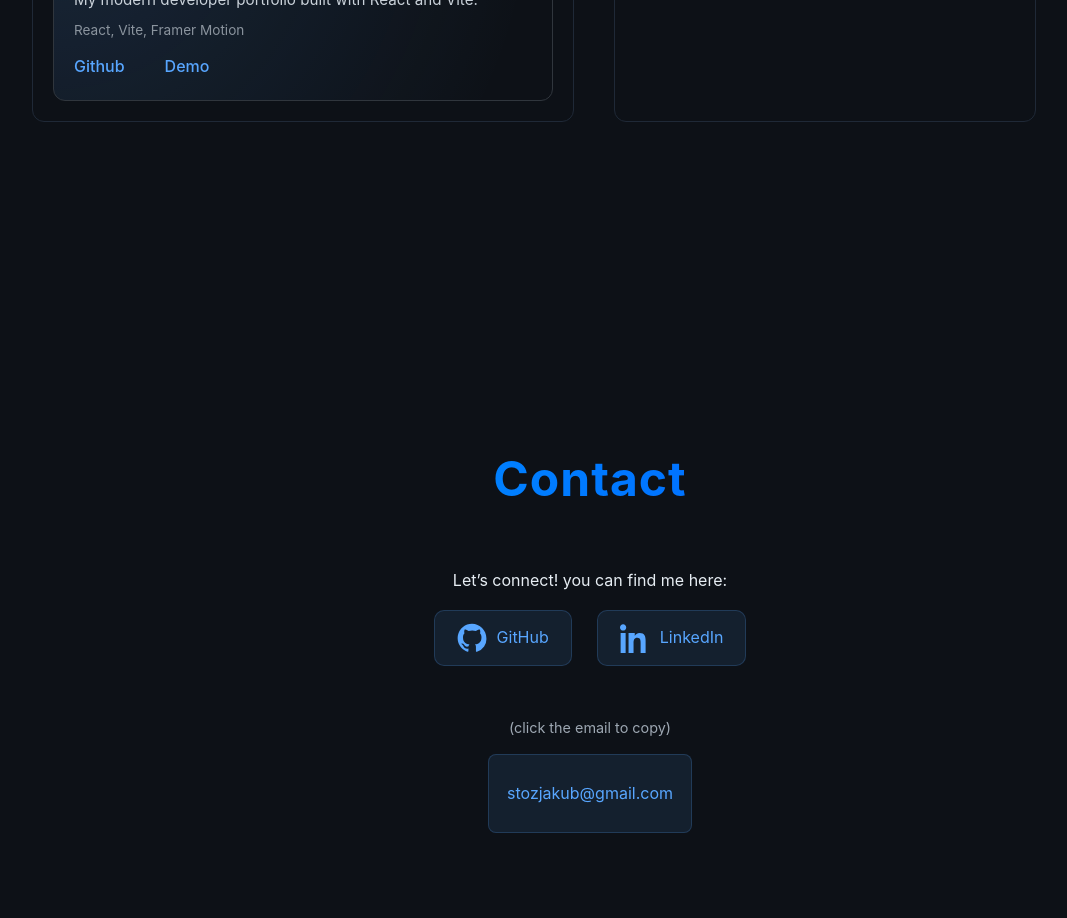
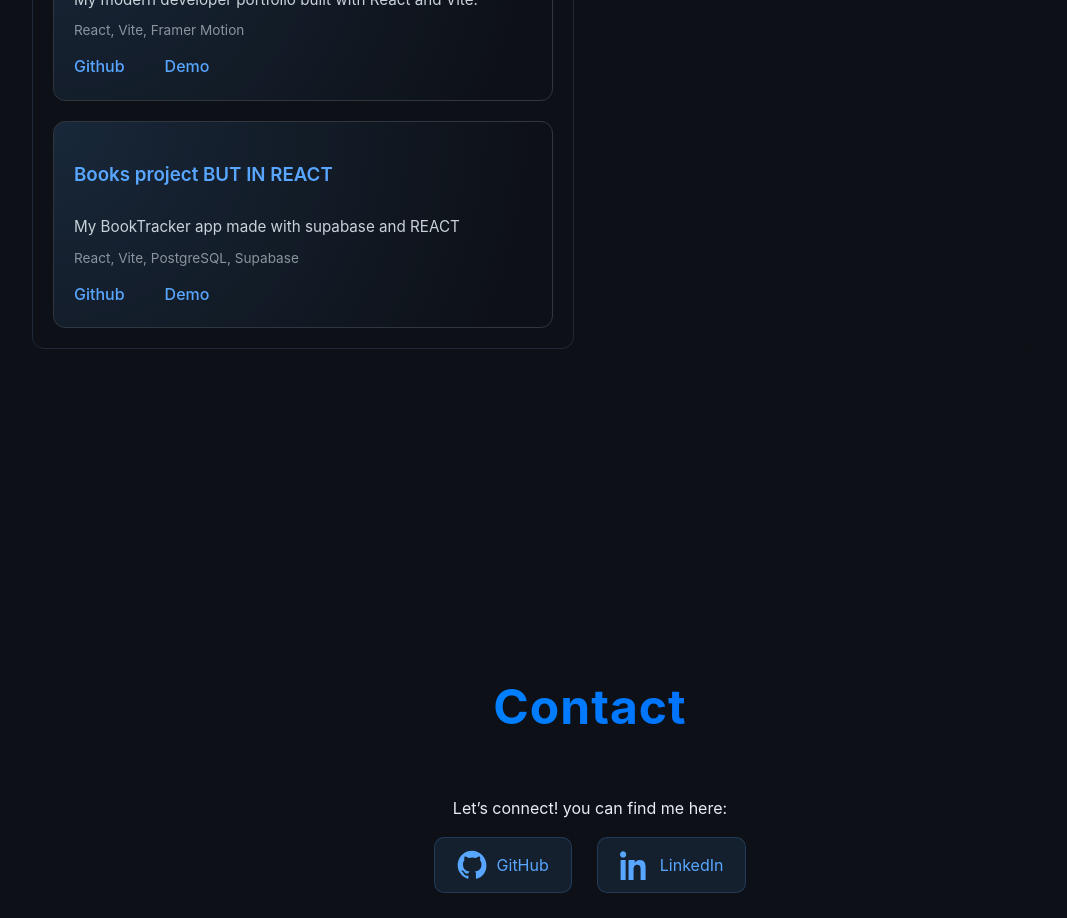
Before and after one commit to oizzoo/oizzoo.github.io, a React (Vite) app: page / in a window 1280 px wide. Shown: the part 4460-5378 px from the top of the page, without its empty margins (50-1117 px from the left). Built offline with nearby package versions, Linux system fonts and the light colour scheme.

Commit message:
Add another finished project to my Projects DATA

```diff
--- a/src/components/projects/ProjectPreview.css
+++ b/src/components/projects/ProjectPreview.css
@@ -1,6 +1,5 @@
 .project-preview {
   background: #0d1117;
-  border: 1px solid #1f2937;
   border-radius: 12px;
   padding: 30px;
   min-height: 600px;
--- a/src/data/Projects.jsx
+++ b/src/data/Projects.jsx
@@ -99,6 +99,13 @@ const projects = {
       github: "https://github.com/oizzoo/portfolio-react",
       demo: "https://oizzoo.github.io/portfolio-react/",
     },
+    {
+      title: "Books project BUT IN REACT",
+      desc: "My BookTracker app made with supabase and REACT",
+      tech: ["React", "Vite", "PostgreSQL, Supabase"],
+      github: "https://github.com/oizzoo/capstone-Book-proj/tree/react-frontend",
+      demo: "https://oizzoo.github.io/capstone-Book-proj/",
+    },
   ],
 };
 
```
